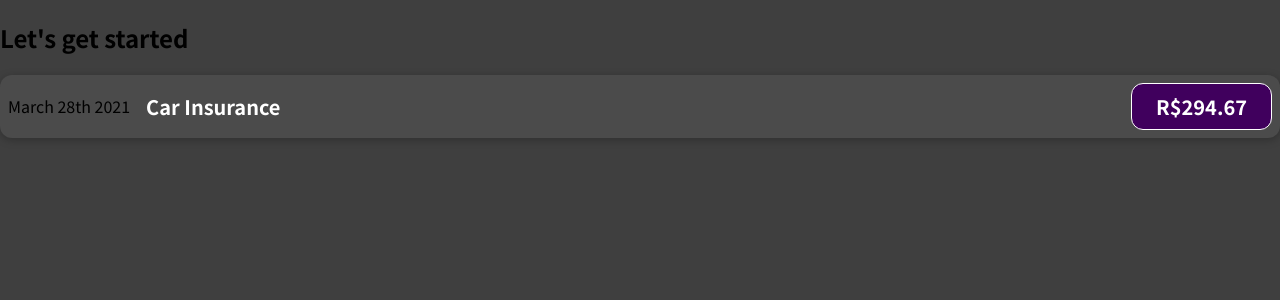
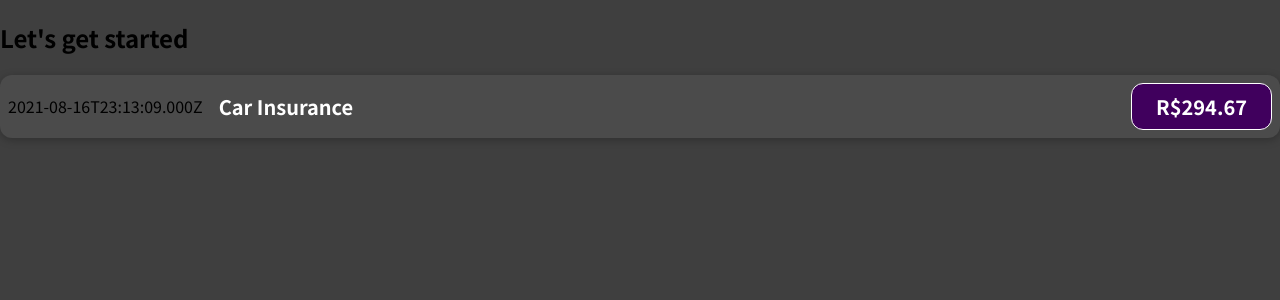
Before and after one commit to alexercolin/money-control, a React (Create React App) app: page / in a window 1280 px wide. Shown: the top 300 px of the page. Built offline with nearby package versions, Linux system fonts and the light colour scheme.

Commit message:
feat: add new constants

```diff
--- a/src/components/ExpenseItem.js
+++ b/src/components/ExpenseItem.js
@@ -1,9 +1,11 @@
 import "./ExpenseItem.css";
 
 function ExpenseItem() {
+  const expenseDate = new Date();
+
   return (
       <div className="expense-item">
-        <div>March 28th 2021</div>
+        <div>{expenseDate.toISOString()}</div>
         <div className="expense-item__description">
           <h2>Car Insurance</h2>
         </div>
```
